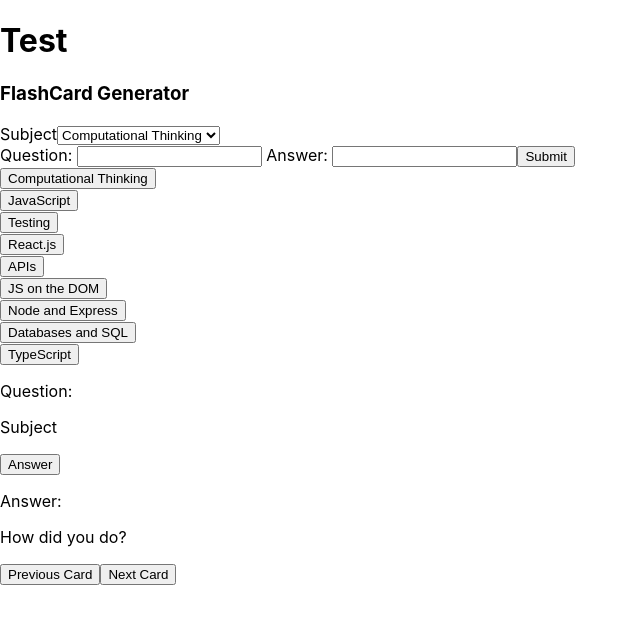
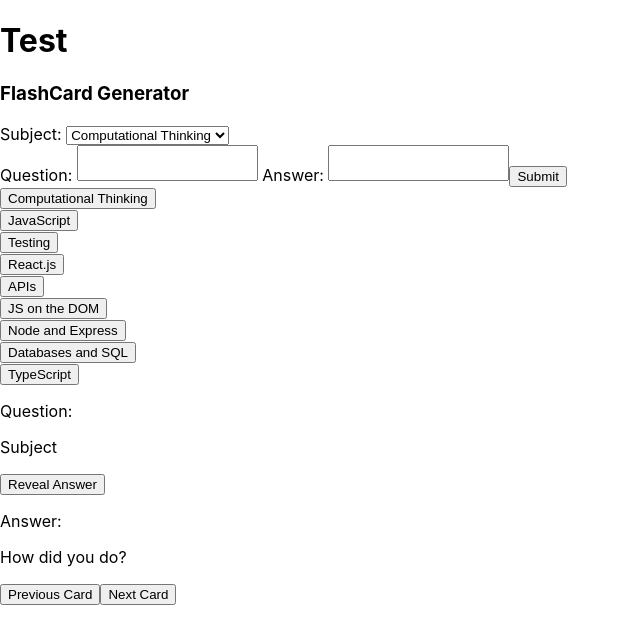
Before and after one commit to SchoolOfCode/bc14_w7_project-frontend-agile-avengers-room-2, a React (Create React App) app in the folder memory-master/: page / in a window 1280 px wide. Shown: the top 644 px of the page, without its empty margins (0-640 px from the left). Built offline with nearby package versions, Linux system fonts and the light colour scheme.

Commit message:
added all needed elements/components on pages

```diff
--- a/memory-master/src/Components/Form/Form.js
+++ b/memory-master/src/Components/Form/Form.js
@@ -2,7 +2,7 @@ function Form({ subjectList }) {
   return (
     <div className="Form-div">
       <h3>FlashCard Generator</h3>
-      <label>Subject</label>
+      <label>Subject: </label>
       <select name="cars" id="cars">
         {subjectList.map((item) => {
           return <option value="item">{item}</option>;
@@ -11,11 +11,19 @@ function Form({ subjectList }) {
       <div className="question-answer-container">
         {/* Question  - Label and input box*/}
         <label className="question-label"> Question: </label>
-        <input type="text" className="question-input-field" />
+        <textarea
+          style={{ resize: "none" }}
+          type="text"
+          className="question-input-field"
+        />
 
         {/* Answer - Label and input box */}
         <label className="answer-label"> Answer: </label>
-        <input type="text" className="answer-input-field" />
+        <textarea
+          style={{ resize: "none" }}
+          type="text"
+          className="answer-input-field"
+        />
 
         {/* Submit button */}
         <button type="submit">Submit</button>
--- a/memory-master/src/Components/QuestionCard/QuestionCard.js
+++ b/memory-master/src/Components/QuestionCard/QuestionCard.js
@@ -5,7 +5,7 @@ function QuestionCard() {
         <p className="Question-P">Question:</p>
         <div className="Subject-And-Answer-Button-Div">
           <p className="Subject">Subject</p>
-          <button className="Answer-Button">Answer</button>
+          <button className="Answer-Button">Reveal Answer</button>
         </div>
       </div>
       <div className="Answer-Div">
```
